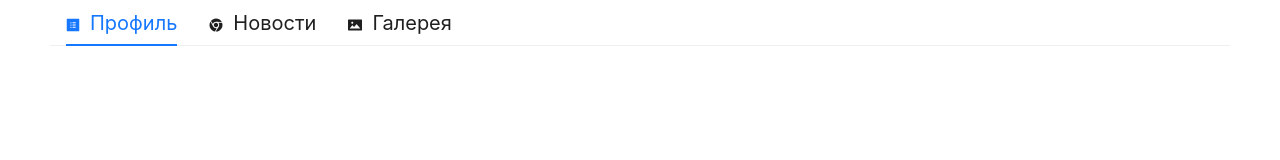
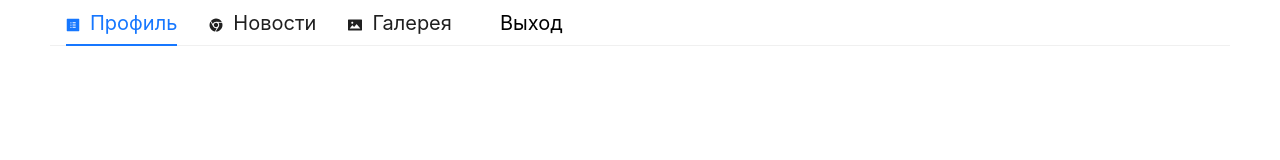
Before and after one commit to AlexS88190/dogma, a React (Create React App) app: page / in a window 1280 px wide. Shown: the top 160 px of the page. Built offline with nearby package versions, Linux system fonts and the light colour scheme.

Commit message:
реализовать генерацию jwt и logout

```diff
--- a/package.json
+++ b/package.json
@@ -11,11 +11,13 @@
     "@types/react": "^18.0.30",
     "@types/react-dom": "^18.0.11",
     "antd": "^5.3.2",
+    "jose": "^4.13.1",
     "react": "^18.2.0",
     "react-dom": "^18.2.0",
     "react-router-dom": "^6.9.0",
     "react-scripts": "5.0.1",
     "typescript": "^4.9.5",
+    "universal-cookie": "^4.0.4",
     "web-vitals": "^2.1.4"
   },
   "scripts": {
@@ -41,5 +43,6 @@
       "last 1 firefox version",
       "last 1 safari version"
     ]
-  }
+  },
+  "devDependencies": {}
 }
--- a/src/components/App/App.tsx
+++ b/src/components/App/App.tsx
@@ -3,6 +3,10 @@ import './App.css';
 import AuthForm from "../AuthForm/AuthForm";
 import Main from "../Main/Main";
 import {Routes, Route, useNavigate} from "react-router-dom";
+import * as jose from 'jose'
+import Cookies from 'universal-cookie';
+
+
 
 function App() {
     const [isloggedIn, setLoggedIn] = useState<boolean>(false);
@@ -10,9 +14,32 @@ function App() {
     const navigate = useNavigate();
 
 
-    const handleLogin = ():void => {
+
+    const handleLogin = async () => {
         setLoggedIn(true);
+        await getJwtToken()
         navigate('/');
+    }
+
+    const getJwtToken = async () => {
+        const secret = await new TextEncoder().encode(process.env.REACT_APP_JWT_SECRET)
+        const alg = 'HS256'
+        const jwt = new jose.SignJWT({ 'urn:example:claim': true })
+            .setProtectedHeader({ alg })
+            .setExpirationTime('8d')
+            .sign(secret)
+
+        await jwt.then((token) => {
+            const cookies = new Cookies();
+            cookies.set('jwt', token, { path: '/' });
+        })
+    }
+
+    const handleLogout = () => {
+        const cookies = new Cookies();
+        cookies.remove('jwt', { path: '/' });
+        setLoggedIn(false);
+        navigate('/signin');
     }
 
 
@@ -35,7 +62,9 @@ function App() {
                   path='/'
                   element={
                       // <ProtectedRoute path='/signup' loggedIn={loggedIn}>
-                      <Main/>
+                      <Main
+                          handleLogout={handleLogout}
+                      />
                       // </ProtectedRoute>
                   }
 
--- a/src/components/List/List.tsx
+++ b/src/components/List/List.tsx
@@ -1,7 +1,7 @@
 import {List} from 'antd';
 import React, {FC} from 'react';
 import PhotoItem from "../PhotoItem/PhotoItem";
-import NewsItem from "../../NewsItem/NewsItem";
+import NewsItem from "../NewsItem/NewsItem";
 
 const data = [
     {
--- a/src/components/Main/Main.tsx
+++ b/src/components/Main/Main.tsx
@@ -1,9 +1,15 @@
 import React, {FC, useState} from 'react';
 import { ChromeFilled, ProfileFilled, PictureFilled } from '@ant-design/icons';
 import type { MenuProps } from 'antd';
-import { Menu } from 'antd';
+import {Button, Menu} from 'antd';
 import List from '../List/List'
 import Profile from "../Profile/Profile";
+
+interface MainProps {
+    handleLogout: () => void,
+}
+
+const Main: FC<MainProps> = ( {handleLogout} ) => {
 
     const items: MenuProps['items'] = [
         {
@@ -21,18 +27,16 @@ const items: MenuProps['items'] = [
             key: 'gallery',
             icon: <PictureFilled />
         },
-
-    // {
-    //     label: (
-    //         <a href="https://ant.design" target="_blank" rel="noopener noreferrer">
-    //             Navigation Four - Link
-    //         </a>
-    //     ),
-    //     key: 'alipay',
-    // },
+        {
+            label: (
+                <Button onClick={handleLogout} style={{color: "#000", fontSize: 20}} type="link">Выход</Button>
+            ),
+            key: 'logout',
+            disabled: true
+        }
     ];
 
-const Main: FC = () => {
+
     const [currentPage, setCurrentPage] = useState<string>('profile');
 
     const handlePage: MenuProps['onClick'] = (event) => {
```
Also changed, not shown: src/components/NewsItem/NewsItem.tsx (renamed from src/NewsItem/NewsItem.tsx), 2 other files (tests, documents, lock files or other folders). Lines whose indentation alone changed are shown as unchanged.
